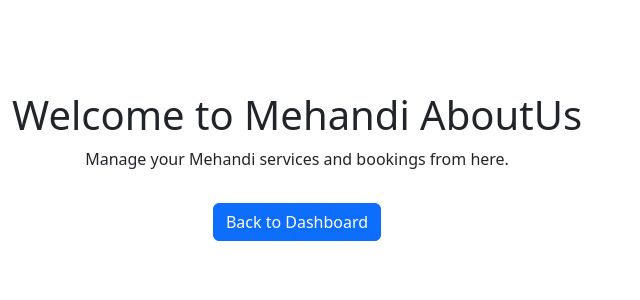
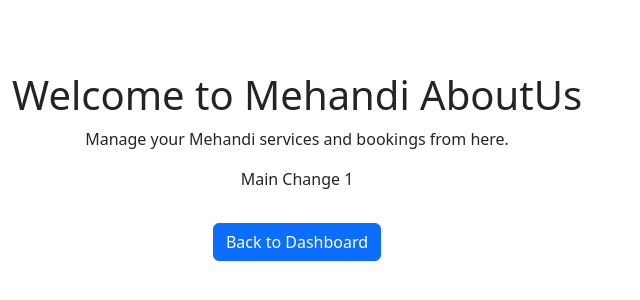
Before and after one commit to Prernadeshmaned/OthercardNew, a React (Vite) app in the folder othercard/: page /AboutUs in a window 1280 px wide. Shown: the part 258-558 px from the top of the page, without its empty margins (0-640 px from the left). Built offline with nearby package versions, Linux system fonts and the light colour scheme.

Commit message:
Main Change 1

```diff
--- a/othercard/src/components/AboutUs.jsx
+++ b/othercard/src/components/AboutUs.jsx
@@ -12,7 +12,7 @@ const AboutUs = () => {
             <Container className="mt-5 text-center">
                 <h1>Welcome to Mehandi AboutUs</h1>
                 <p>Manage your Mehandi services and bookings from here.</p>
-
+                <p>Main Change 1</p>
 
                 {/* Back to Dashboard Button */}
                 <Button
```
